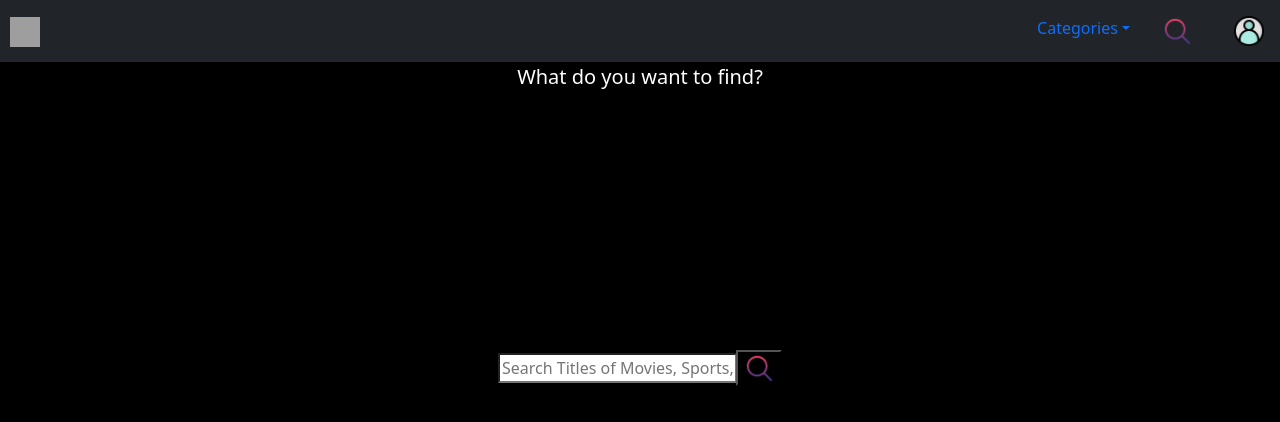
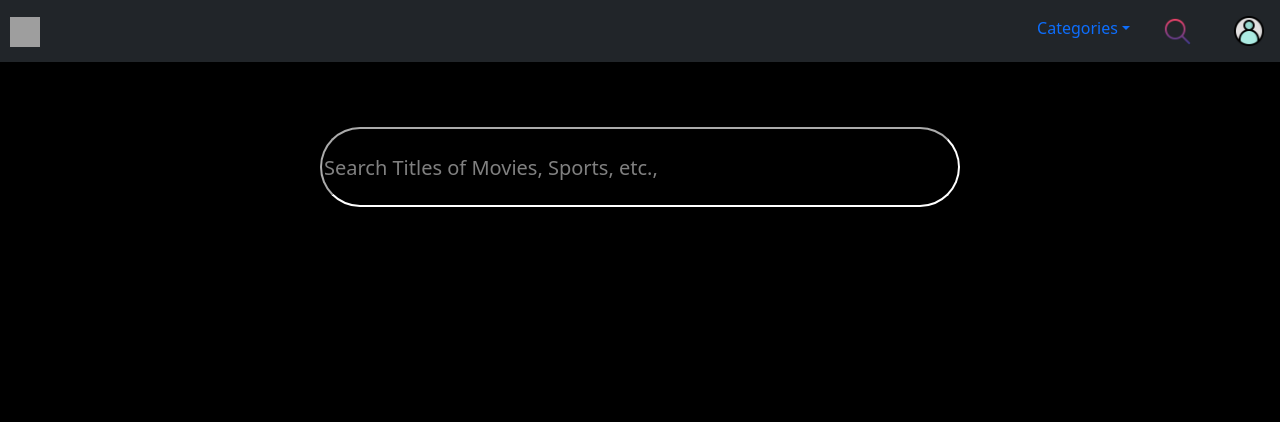
Before and after one commit to JohnathanIssac/TEAM1, a React (Create React App) app in the folder ott/: page /Search in a window 1280 px wide. Shown: the top 422 px of the page. Built offline with nearby package versions, Linux system fonts and the light colour scheme; grey boxes are pictures that could not be loaded.

Commit message:
modifying search page

```diff
--- a/ott/package.json
+++ b/ott/package.json
@@ -10,6 +10,8 @@
     "react-dom": "^18.2.0",
     "react-router-dom": "^6.19.0",
     "react-scripts": "5.0.1",
+    "react-slick": "^0.29.0",
+    "slick-carousel": "^1.8.1",
     "web-vitals": "^2.1.4"
   },
   "scripts": {
--- a/ott/src/App.css
+++ b/ott/src/App.css
@@ -202,7 +202,8 @@ body {
 
 /* search page CSS */
 .Search {
-  background: linear-gradient(to bottom, darkgrey);
+  background: linear-gradient(to bottom, white);
+  background-image: './assets/SearchMain.jpg';
 }
 
 .input-group {
@@ -210,25 +211,25 @@ body {
   display: flex;
   justify-content: center;
   align-items: center;
-  height: 60vh;
-  width: 60%;
-  margin-top: 20px;
-  margin-left: 20%;
+  height: 20vh;
+  z-index: 3;
 }
 
-.form-control {
-  width: 100%;
-}
-.input-group #search_btn {
-  background-color: transparent;
+.SearchForm {
+  margin-top: 50px;
+  width: 50%;
+  height: 50%;
+  border-radius: 40px;
+  border-color: white;
+  font-size: 20px;
+  color: white;
+  background-color: black;
 }
 
-.SearchTitle {
-  color: white;
-  display: flex;
-  justify-content: center;
-  font-size: 20px;
+.SearchForm::placeholder {
+  color: grey;
 }
+
 
 /* @media (max-width: 40em) {
   .navUl {
--- a/ott/src/pages/Search.jsx
+++ b/ott/src/pages/Search.jsx
@@ -1,21 +1,28 @@
-import React from "react";
+import React, { useState } from "react";
 import Nav from '../Nav';
 import search from '../assets/search.png';
 
-function Search({ onClick, onChange }) {
+function Search({ onClick }) {
+
+    const [search, setSearch] = useState("");
+    const onChange =(e) => {
+        setSearch(e.target.value);
+    }
+    // const filterTitle = movies.filter((p) => {
+    //     return p.title.replace(" ","").toLocalLowerCase().includes(search,toLocalLowerCase().replace(" ",""));
+    // })
   return (
     <div className="Search" style={{backgroundColor: "black"}}>
         <Nav />
-            <div className="SearchTitle">
-                <p>What do you want to find?</p>
-            </div>
-                <div className="input-group">
-                <input type="text"
-                placeholder="Search Titles of Movies, Sports, etc.,"
-                />
-                    <button type="button" id="search_btn" onClick={onClick}>
-                        <img src={search} width="30" height="30" ></img>
-                    </button>
+            <div className="input-group">
+                <input className="SearchForm"
+                       type="text"
+                       placeholder="Search Titles of Movies, Sports, etc.,"
+                       onChange={onChange}/>
+                </div>
+                <div className="searchResult">
+                    {/* {filterTitle.map(movie => <div><span>{moviee.title}</span>)
+                    </div>)} */}
                 </div>
             </div>
         );
```
Also changed, not shown: ott/src/assets/SearchMain.jpg (added), 1 other file (tests, documents, lock files or other folders).
